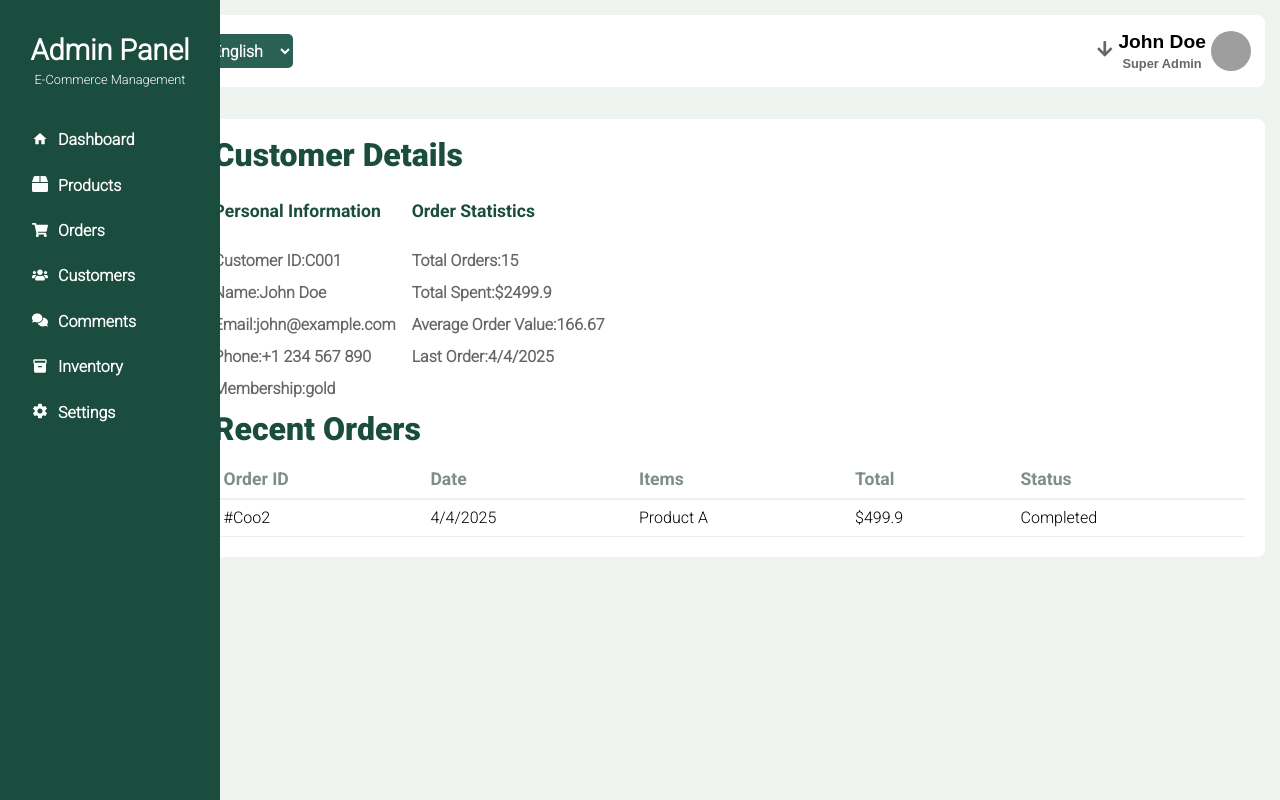
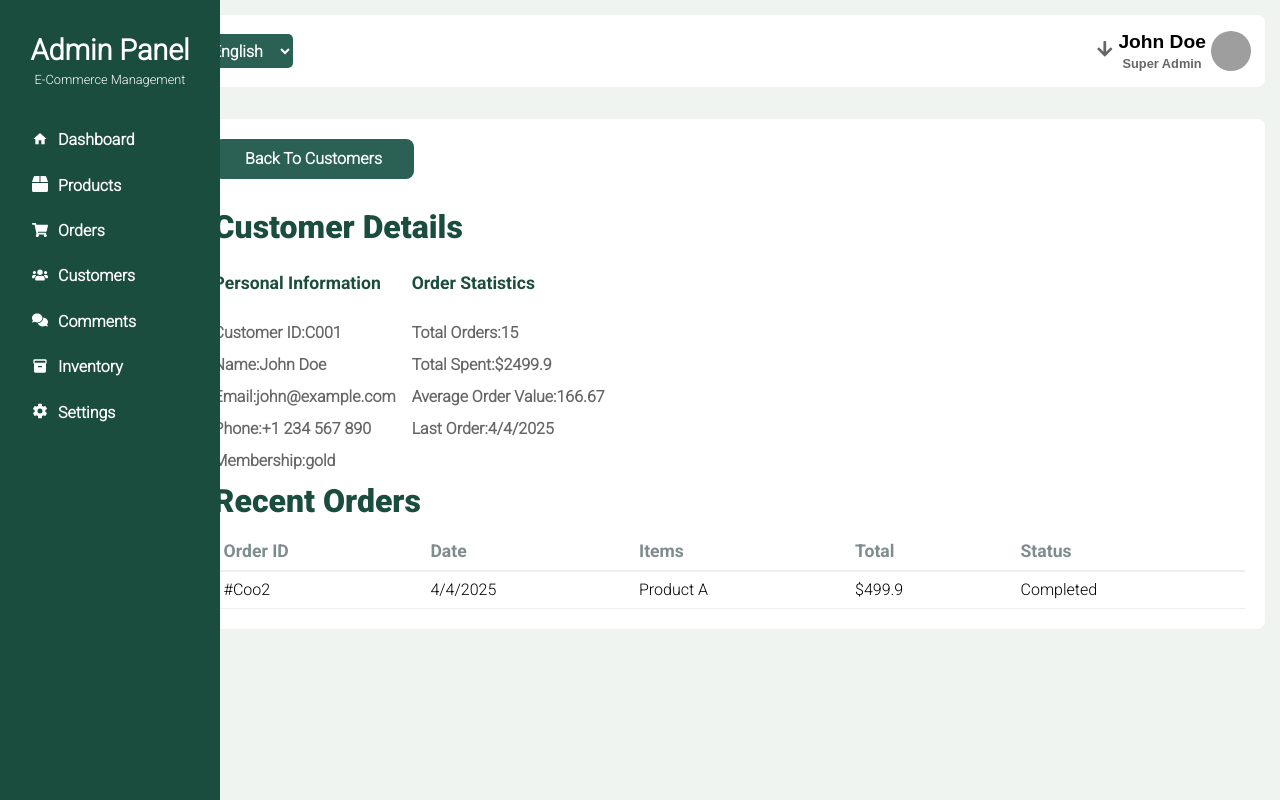
Before and after one commit to mohammadmehdidalvandii/Dashboard, a React (Vite) app in the folder frontend/dashboard/: page /CustomerDetails in a window 1280 px wide. Built offline with nearby package versions, Linux system fonts and the light colour scheme; grey boxes are pictures that could not be loaded.

Commit message:
section update detailsCustomers

```diff
--- a/frontend/dashboard/src/components/templates/customers/DetailsCustomer/DetailsCustomer.css
+++ b/frontend/dashboard/src/components/templates/customers/DetailsCustomer/DetailsCustomer.css
@@ -1,6 +1,10 @@
 .detailsCustomer{
     display: block;
     margin-top: 2rem;
+}
+.detailsCustomer .btn_back{
+    width: 200px;
+    margin-bottom: 2rem;
 }
 
 .detailsCustomer .items{
--- a/frontend/dashboard/src/components/templates/customers/DetailsCustomer/DetailsCustomer.jsx
+++ b/frontend/dashboard/src/components/templates/customers/DetailsCustomer/DetailsCustomer.jsx
@@ -1,9 +1,11 @@
 import './DetailsCustomer.css';
+import {NavLink} from 'react-router-dom'
 
 function DetailsCustomer() {
   return (
     <section className="detailsCustomer box">
         <div>
+          <NavLink to='/Customers' className='btn link btn_back'>Back To Customers</NavLink>
           <h2 className="title_header">Customer Details</h2>
           <div className="items">
             <ul className="item">
```
